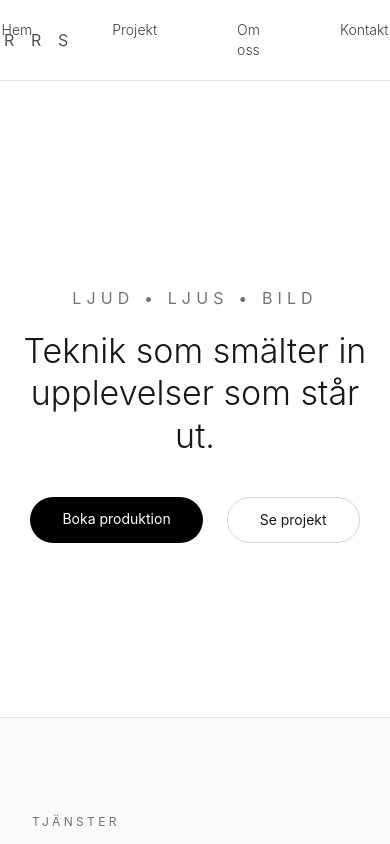
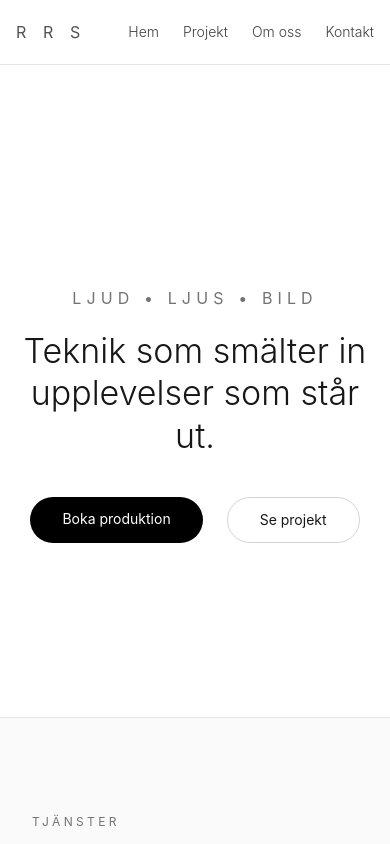
Before and after one commit to FolkeRRS/RRSwebsite, a Next.js app: page / in a window 390 px wide. Shown: the top 844 px of the page. Built offline with nearby package versions, Linux system fonts and the light colour scheme.

Commit message:
Fix responsive header alignment

```diff
--- a/app/page.tsx
+++ b/app/page.tsx
@@ -6,14 +6,17 @@ export default function Page() {
 
       {/* HEADER – vit, nav 100% centrerad, R R S påverkar inte mitten */}
       <header className="fixed inset-x-0 top-0 z-50 bg-white/80 backdrop-blur-xl border-b border-neutral-200">
-        <div className="relative mx-auto max-w-6xl px-8 py-5 flex items-center justify-center">
-          {/* Logga till vänster, absolut positionerad i containern */}
-          <p className="absolute left-1 text-s uppercase tracking-[0.38em] text-neutral-600">
+  <div className="relative mx-auto max-w-6xl px-4 md:px-8 py-5 flex items-center justify-between">
+    {/* R R S – alltid till vänster, bryts inte i två rader */}
+    <p className="text-s uppercase tracking-[0.38em] text-neutral-600 whitespace-nowrap">
       R R S
     </p>
 
-          {/* Nav exakt centrerad i containern (som är centrerad mot skärmen) */}
-          <nav className="flex gap-20 text-sm font-light text-neutral-700">
+    {/* Meny
+        - På mobil: står till höger (flex mellan logga & meny)
+        - På desktop (md+): absolut centrerad i skärmen */}
+    <nav className="flex gap-6 md:gap-20 text-sm font-light text-neutral-700
+                    md:absolute md:left-1/2 md:-translate-x-1/2">
       <a href="/" className="hover:text-black transition">Hem</a>
       <a href="#projects" className="hover:text-black transition">Projekt</a>
       <a href="#services" className="hover:text-black transition">Om oss</a>
@@ -21,6 +24,7 @@ export default function Page() {
     </nav>
   </div>
 </header>
+
 
       {/* HERO */}
       {/* HERO – centrerad efter skärmens mitt, inte containerbredd */}
```
Lines whose indentation alone changed are shown as unchanged.
